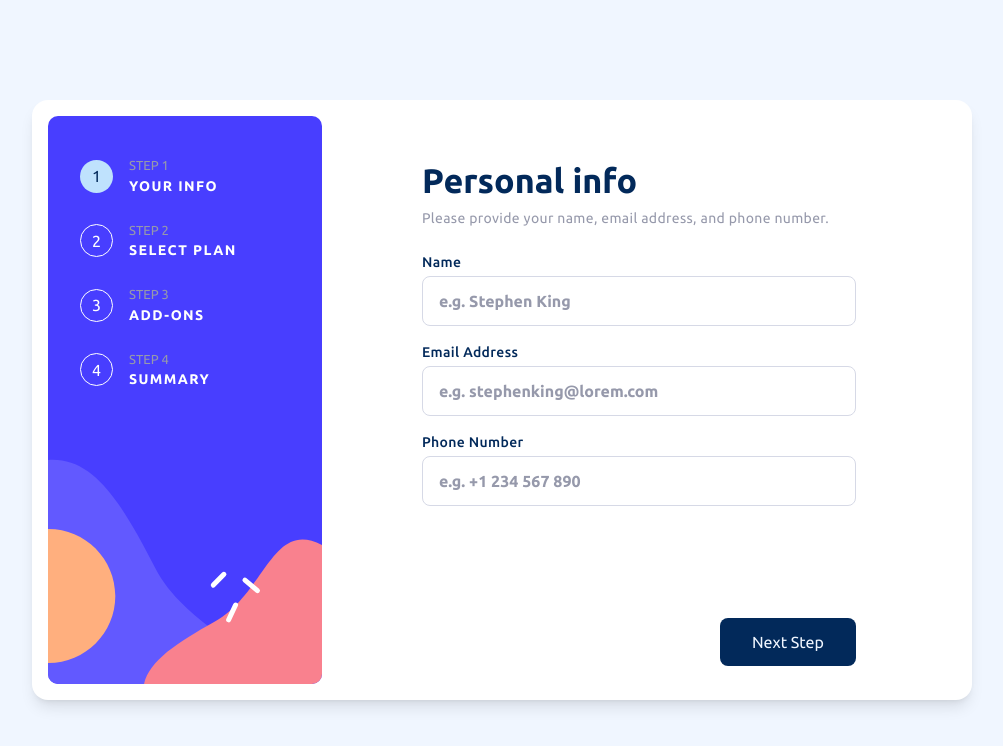
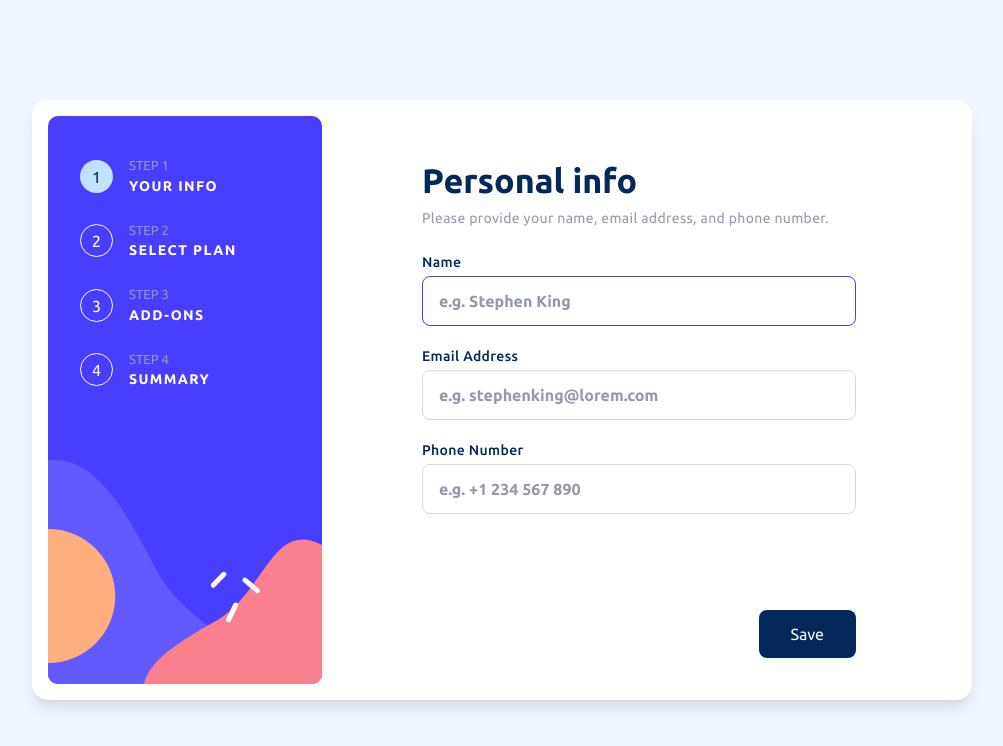
Before and after one commit to Advyta/Subscription-Form-, a Next.js app: page /personal-info in a window 1280 px wide. Shown: the top 746 px of the page, without its empty margins (138-1141 px from the left). Built offline with nearby package versions, Linux system fonts and the light colour scheme.

Commit message:
Fixed validation issues during navigation

```diff
--- a/src/app/components/step-links.tsx
+++ b/src/app/components/step-links.tsx
@@ -1,8 +1,9 @@
 'use client'
 import React from 'react';
-import { usePathname } from 'next/navigation';
-import Link from 'next/link';
+import { usePathname, useRouter } from 'next/navigation';
 import clsx from 'clsx';
+import { useBilling } from './BillingContext';
+import toast, { Toaster } from 'react-hot-toast';
 
 const links = [
   { name: 'Your Info', href: '/personal-info', pageNo: 1 },
@@ -13,21 +14,33 @@ const links = [
 
 export default function StepLinks() {
   const pathname = usePathname();
+  const {personalInfoFilled} = useBilling();
+  const router = useRouter();
+
+  const selectStep = (stepPath: string) => {
+    if (personalInfoFilled) {
+      router.push(stepPath);
+    } else {
+      toast.error('Please enter your personal information and press Save')
+    }
+  }
 
   return (
     <div className='flex flex-row lg:flex-col gap-4 lg:gap-6'>
       {links.map((link) => (
-        <Link
+        <button
           key={link.pageNo}
-          href={link.href}>
+          // href={link.href}
+          onClick={() => selectStep(link.href)}
+          >
           <div className="flex items-center gap-4 group">
-            <button className={clsx(
-              'w-[33px] h-[33px] rounded-full border transition-colors duration-300  text-center align-middle group-hover:bg-[#bfe2fd80] group-hover:text-marine-blue',
+            <div className={clsx(
+              'w-[33px] h-[33px] rounded-full border transition-colors duration-300 pt-1 text-center align-middle group-hover:bg-[#bfe2fd80] group-hover:text-marine-blue',
               { 'bg-light-blue text-marine-blue border-transparent': pathname === link.href, 'text-white bg-transparent border-white': pathname !== link.href }
             )}>
               {link.pageNo}
-            </button>
-            <div className="hidden lg:flex flex-col uppercase">
+            </div>
+            <div className="hidden lg:flex flex-col uppercase text-left">
               <h3 className={clsx('font-normal text-[13px] text-cool-gray group-hover:text-[#dce0fb]')}>
                 Step {link.pageNo}
               </h3>
@@ -39,8 +52,9 @@ export default function StepLinks() {
               </h2>
             </div>
           </div>
-        </Link>
+        </button>
       ))}
+      <Toaster position="top-right" />
     </div>
   )
 }
--- a/src/app/finishing-up/page.tsx
+++ b/src/app/finishing-up/page.tsx
@@ -6,7 +6,7 @@ import Link from 'next/link';
 import { addOns, plans } from '../ui/billingdata';
 import Actions from '../components/actions';
 import { useRouter } from 'next/navigation';
-import toast from 'react-hot-toast';
+import toast, { Toaster } from 'react-hot-toast';
 import axios from 'axios';
 
 export default function FinishingUp() {
@@ -29,7 +29,7 @@ export default function FinishingUp() {
 
   const nextPage = async () => {
     if (personalInfoFilled) {
-
+      const loadingToast = toast.loading('Confirming subscription...');
       try {
         const data = {
           ...personalInfo,
@@ -43,11 +43,13 @@ export default function FinishingUp() {
         const response = await axios.post('/api/subscriptions', data);
 
         if (response.data.success) {
+          toast.dismiss(loadingToast);
           route.push('/thankyou')
         }
 
       } catch (error: any) {
         toast.error(error.message)
+        toast.dismiss(loadingToast);
       }
 
     } else {
@@ -57,6 +59,7 @@ export default function FinishingUp() {
 
   return (
     <section>
+      <Toaster />
       <PageHeadings heading={'Finishing up'} discription={'Double-check everything looks OK before confirming.'} />
 
       <div className="flex flex-col lg:mt-16 mt-10 w-full bg-alabaster rounded-lg px-4 lg:px-6">
--- a/src/app/personal-info/page.tsx
+++ b/src/app/personal-info/page.tsx
@@ -1,5 +1,5 @@
 'use client'
-import React from 'react'
+import React, { useEffect, useRef } from 'react'
 import PageHeadings from '../components/page-headings';
 import clsx from 'clsx';
 import { useForm, SubmitHandler } from "react-hook-form";
@@ -12,7 +12,12 @@ export default function PersonalInfo() {
 
   // defining form actions
   const { setPersonalInfoFilled, personalInfo, setPersonalInfo } = useBilling();
-  const { register, handleSubmit, formState: { errors } } = useForm<inputs>({ defaultValues: personalInfo });
+  const { register, handleSubmit, formState: { errors }, setFocus } = useForm<inputs>({ defaultValues: personalInfo });
+
+
+  useEffect(() => {
+    setFocus('name');
+  }, [setFocus]);
 
   const onSubmit: SubmitHandler<inputs> = (data) => {
     setPersonalInfoFilled(true);
@@ -35,6 +40,7 @@ export default function PersonalInfo() {
               {errors.name?.message}
             </span>
           </div>
+        </label>
         <input type="text"
           placeholder="e.g. Stephen King"
           className={clsx(
@@ -49,9 +55,8 @@ export default function PersonalInfo() {
             }
           })}
         />
-        </label>
 
-        <label className='flex flex-col mt-4'>
+        <label className='flex flex-col mt-5'>
           <div className="flex justify-between">
             <span className="capitalize text-xs text-marine-blue lg:text-sm font-medium tracking-wide">
               Email address
@@ -60,6 +65,7 @@ export default function PersonalInfo() {
               {errors.email?.message}
             </span>
           </div>
+        </label>
         <input type="email"
           placeholder="e.g. stephenking@lorem.com"
           className={clsx(
@@ -75,11 +81,14 @@ export default function PersonalInfo() {
               value: 80,
               message: 'Email must be less than 80 characters',
             },
+            pattern: {
+              value: /^[A-Z0-9._%+-]+@[A-Z0-9.-]+\.[A-Z]{2,}$/i,
+              message: 'Invalid email address',
+            },
           })}
         />
-        </label>
 
-        <label className='flex flex-col mt-4 lg:pb-4'>
+        <label className='flex flex-col mt-5 '>
           <div className="flex justify-between">
             <span className="capitalize text-xs text-marine-blue lg:text-sm font-medium tracking-wide">
               Phone number
@@ -88,6 +97,7 @@ export default function PersonalInfo() {
               {errors.phoneNo?.message}
             </span>
           </div>
+        </label>
         <input type="tel" id='tel'
           placeholder="e.g. +1 234 567 890"
           className={clsx(
@@ -102,16 +112,19 @@ export default function PersonalInfo() {
             minLength: {
               value: 10,
               message: 'Phone number must have at least 10 digits'
-              }
+            },
+            pattern: {
+              value: /^[+]?[0-9\s]+$/,
+              message: 'Invalid phone number',
+            },
           })} />
-        </label>
 
         {/* Link to next page */}
         <Actions>
           <button
             type="submit"
             className="bg-marine-blue hover:opacity-80 transition duration-300 text-magnolia ml-auto px-[17px] lg:px-8 py-[10px] lg:py-3 text-sm lg:text-base rounded-[4px] lg:rounded-lg">
-            Next Step
+            Save
           </button>
         </Actions>
 
```
Lines whose indentation alone changed are shown as unchanged.
